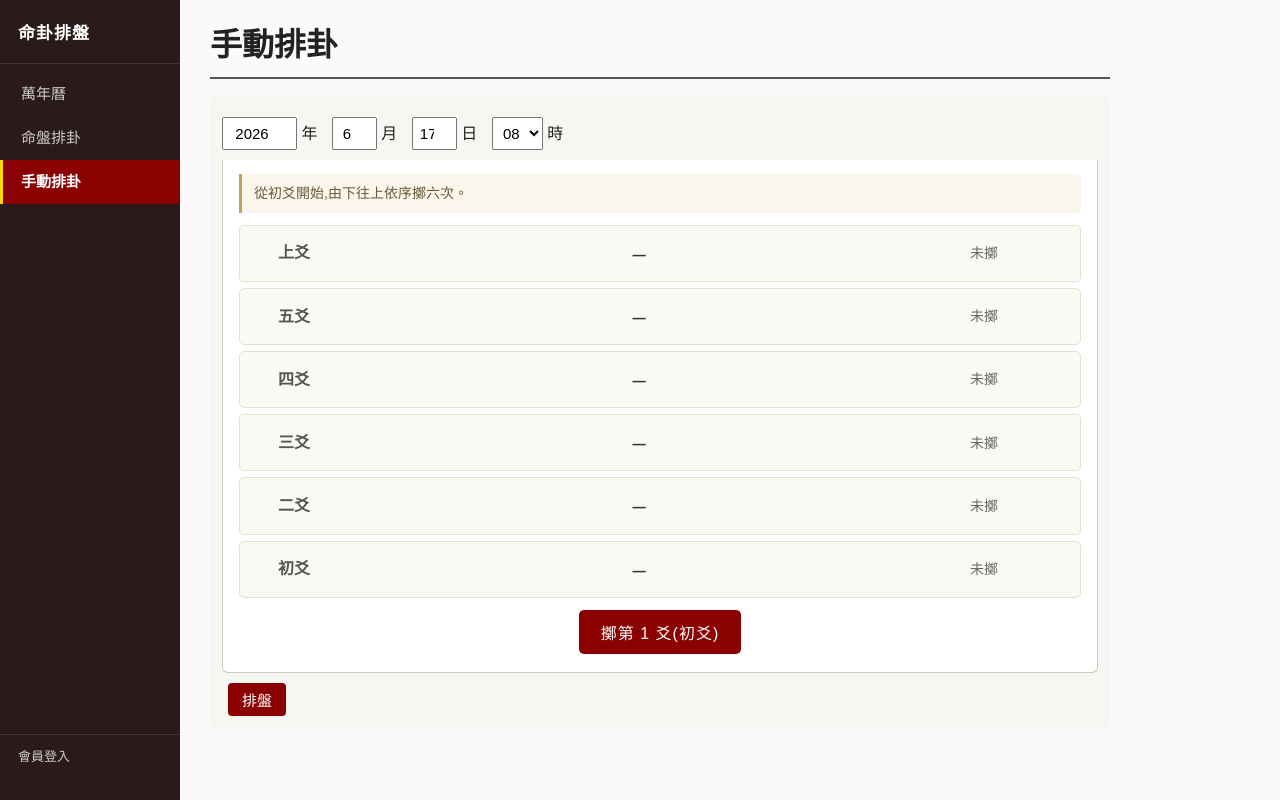
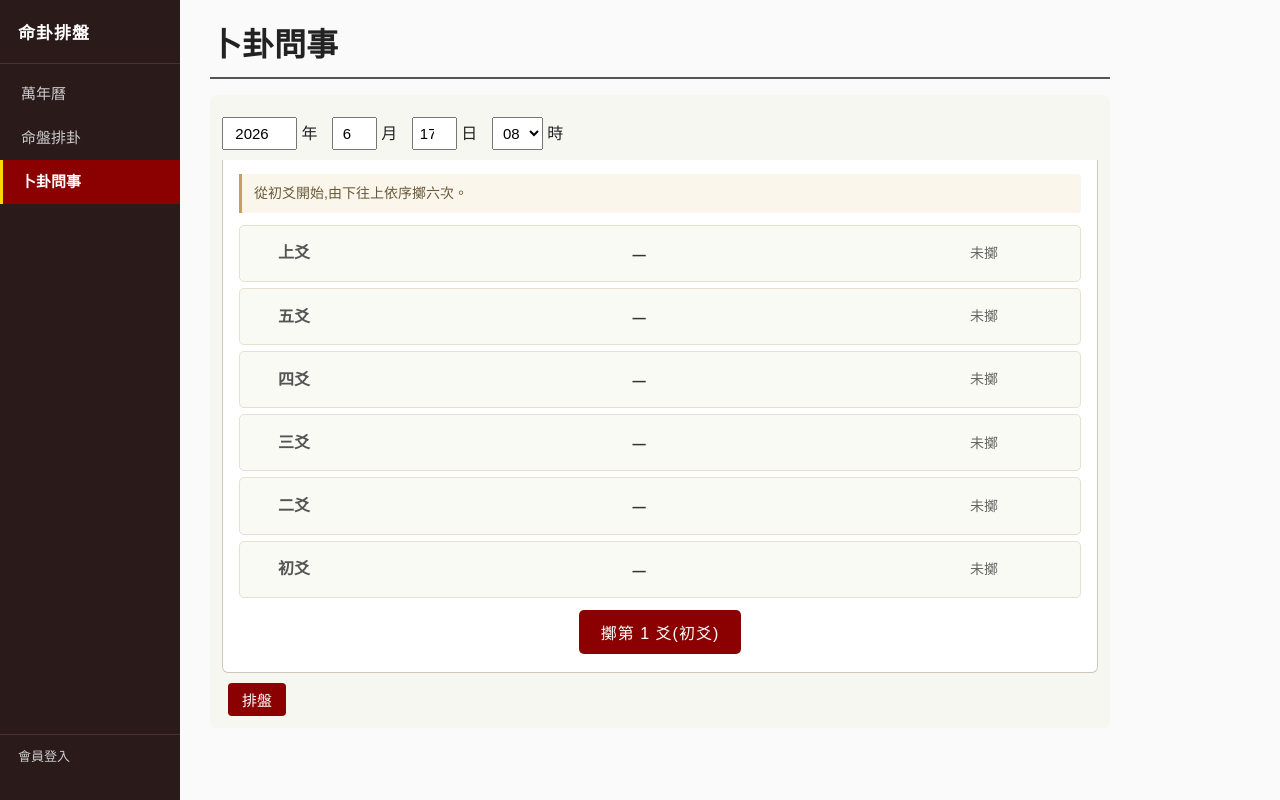
Before and after one commit to way503678/hexagram, a Flask app: page /manual in a window 1280 px wide. Run offline with Flask 3, Linux system fonts and the light colour scheme; some libraries are stand-ins or nearby versions.

Commit message:
手動排卦更名為「卜卦問事」(網頁 nav/標題/h1)
Co-Authored-By: Claude Opus 4.8 (1M context) <noreply@anthropic.com>

```diff
--- a/templates/base.html
+++ b/templates/base.html
@@ -18,7 +18,7 @@
       <nav>
         <a href="/almanac" class="{% if mode == 'almanac' %}active{% endif %}">萬年曆</a>
         <a href="/cast" class="{% if mode == 'solar' %}active{% endif %}">命盤排卦</a>
-        <a href="/manual" class="{% if mode == 'manual' %}active{% endif %}">手動排卦</a>
+        <a href="/manual" class="{% if mode == 'manual' %}active{% endif %}">卜卦問事</a>
         {% if current_user and current_user.is_admin %}
           {% set admin_open = mode.startswith('admin') %}
           <div class="nav-section">
--- a/templates/manual.html
+++ b/templates/manual.html
@@ -1,8 +1,8 @@
 {% extends "base.html" %}
-{% block title %}手動排卦 — 命卦排盤{% endblock %}
+{% block title %}卜卦問事 — 命卦排盤{% endblock %}
 
 {% block content %}
-<h1>手動排卦</h1>
+<h1>卜卦問事</h1>
 
 {% if r %}
   <button type="button" id="toggleFormBtn"
```
